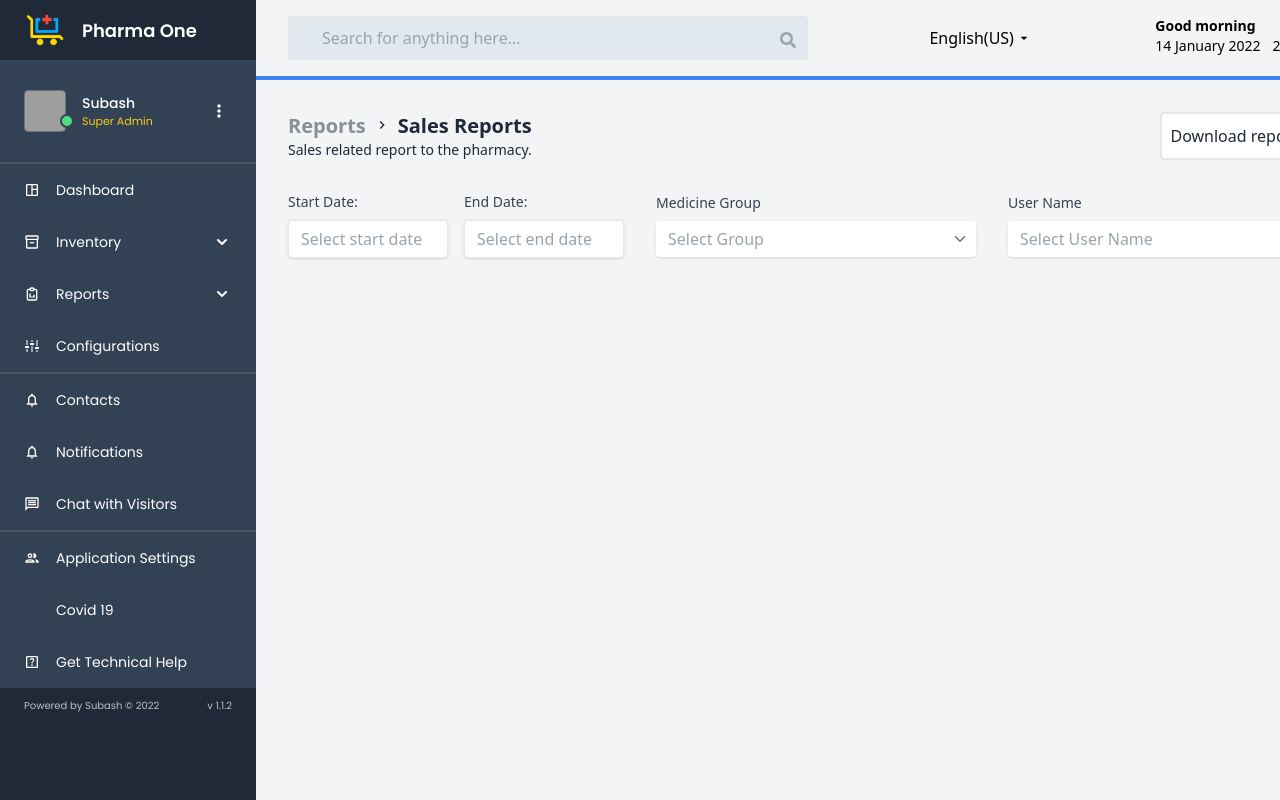
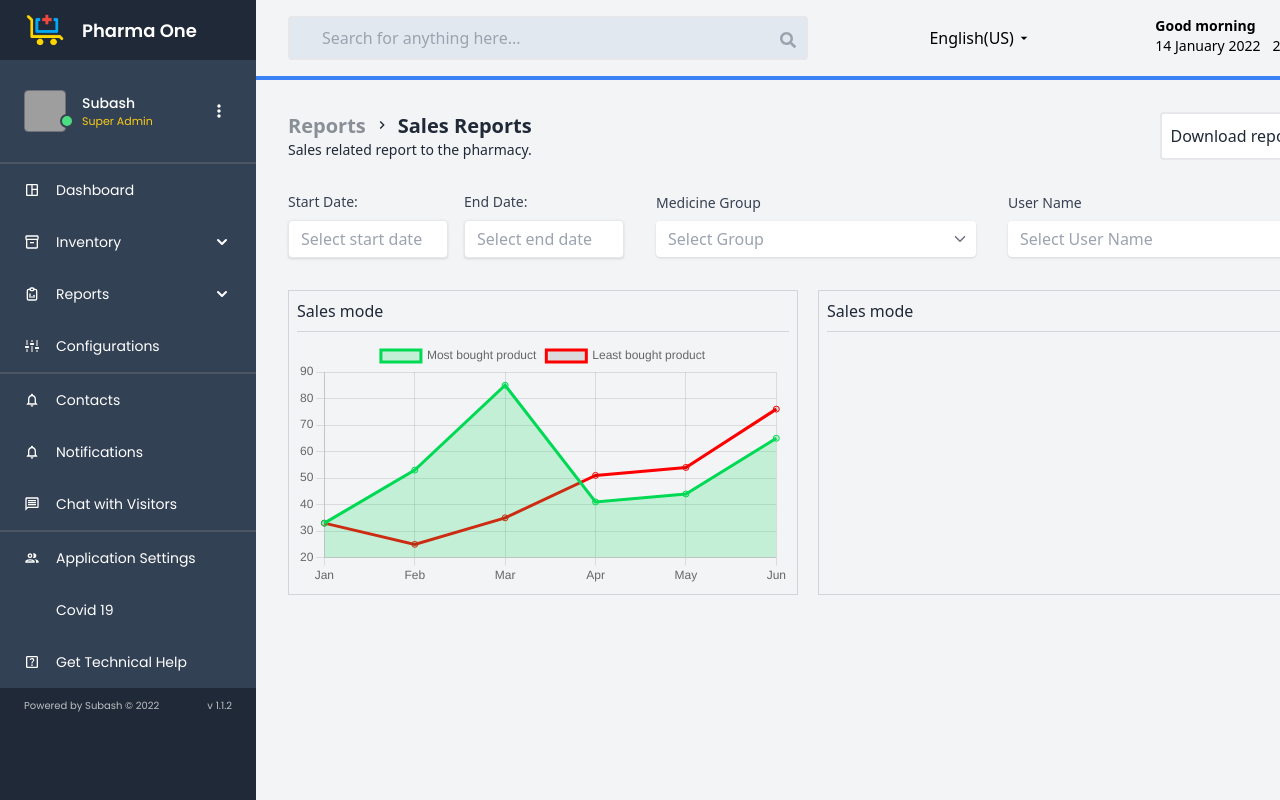
Before and after one commit to WandaWeira/pharmacy, a React (Vite) app: page /salesReport in a window 1280 px wide. Shown: the top 800 px of the page. Built offline with nearby package versions, Linux system fonts and the light colour scheme; grey boxes are pictures that could not be loaded; some icons are missing.

Commit message:
Reports graph

```diff
--- a/package.json
+++ b/package.json
@@ -10,11 +10,14 @@
     "preview": "vite preview"
   },
   "dependencies": {
+    "chart.js": "^4.4.0",
     "react": "^18.2.0",
+    "react-chartjs-2": "^5.2.0",
     "react-datepicker": "^4.21.0",
     "react-dom": "^18.2.0",
     "react-icons": "^4.11.0",
-    "react-router-dom": "^6.18.0"
+    "react-router-dom": "^6.18.0",
+    "recharts": "^2.9.3"
   },
   "devDependencies": {
     "@types/react": "^18.2.15",
--- /dev/null
+++ b/src/components/Chart.jsx
@@ -0,0 +1,29 @@
+// import { CurrencyDollarIcon } from '@heroicons/react/outline'
+import { Line } from "react-chartjs-2";
+import { Chart as ChartJS, registerables } from "chart.js";
+ChartJS.register(...registerables);
+
+const data = {
+  labels: ["Jan", "Feb", "Mar", "Apr", "May", "Jun"],
+  datasets: [
+    {
+      label: "Most bought product",
+      data: [33, 53, 85, 41, 44, 65],
+      fill: true,
+      backgroundColor: "rgba(0, 217, 84,0.2)",
+      borderColor: "rgba(0, 217, 84,1)",
+    },
+    {
+      label: "Least bought product",
+      data: [33, 25, 35, 51, 54, 76],
+      fill: false,
+      borderColor: "#FF0000",
+    },
+  ],
+};
+
+const Chart = () => {
+  return <Line data={data} />;
+};
+
+export default Chart;
--- a/src/components/SalesReport.jsx
+++ b/src/components/SalesReport.jsx
@@ -5,6 +5,7 @@ import { FaRegFileExcel, FaRegFilePdf } from "react-icons/fa";
 import { IoIosArrowDown } from "react-icons/io";
 import DatePicker from "react-datepicker";
 import "react-datepicker/dist/react-datepicker.css";
+import Chart from "./Chart";
 
 const SalesReport = () => {
   const [isDropdownOpen, setIsDropdownOpen] = useState(false);
@@ -170,6 +171,18 @@ const SalesReport = () => {
           </div>
         </div>
       </div>
+      <div className="flex justify-between gap-5">
+        <div className="border border-gray-300 w-full p-2">
+          <span>Sales mode</span>
+          <hr className="border-gray-300 my-2" />
+          <Chart />
+        </div>
+        <div className="border border-gray-300 w-full p-2">
+          <span>Sales mode</span>
+          <hr className="border-gray-300 my-2" />
+          {/* <Chart /> */}
+        </div>
+      </div>
     </>
   );
 };
```
Also changed, not shown: 1 other file (tests, documents, lock files or other folders).
